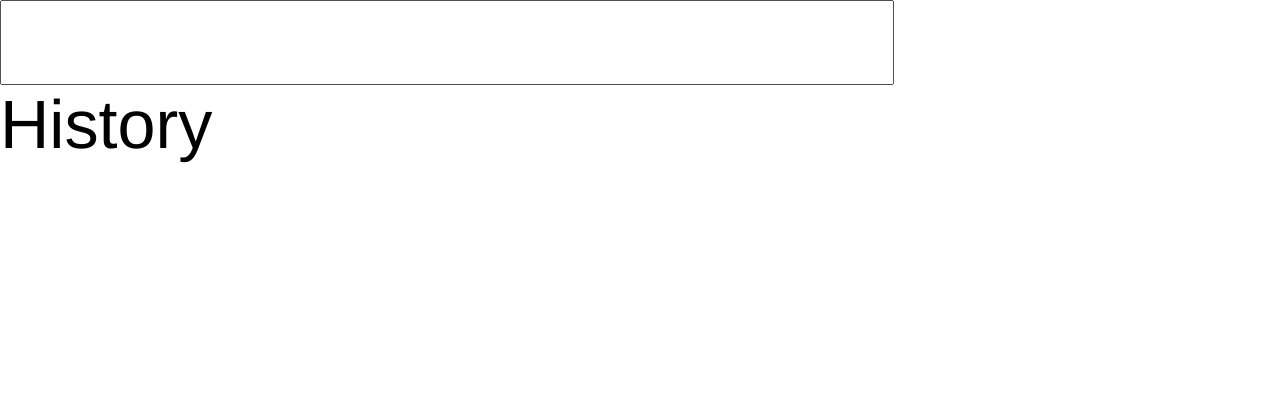
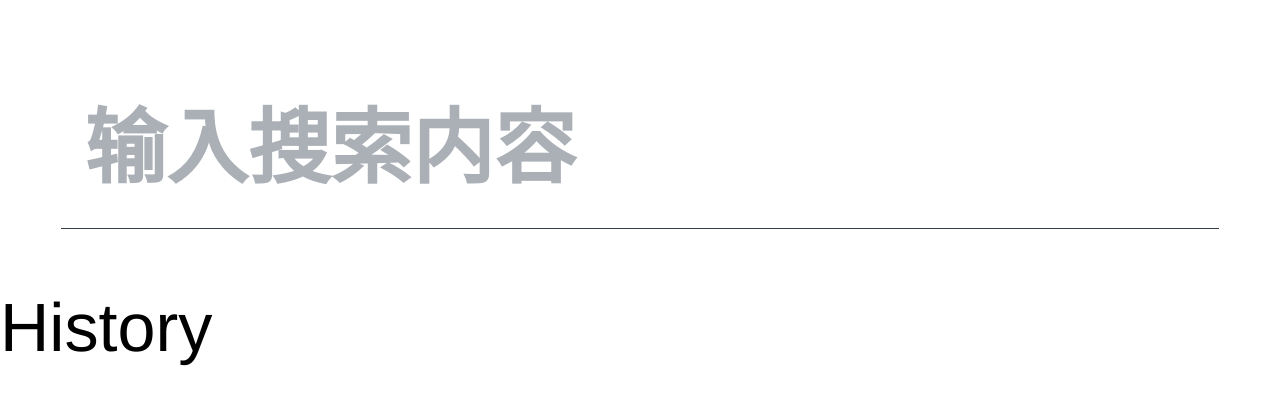
Before and after one commit to VeryExceed/nextjs-jpk, a Next.js app: page /search in a window 1280 px wide. Shown: the top 404 px of the page. Built offline with nearby package versions, Linux system fonts and the light colour scheme.

Commit message:
feat: Search box

```diff
--- a/components/p_search/Input.js
+++ b/components/p_search/Input.js
@@ -1,4 +1,5 @@
 import { memo, useRef } from 'react'
+import s from './Input.module.css'
 
 const Input = ({ submitSearch, fetchSuggest, showHistory, inputVal, setInputVal }) => {
   const inputEl = useRef(null) // 输入框元素
@@ -45,15 +46,28 @@ const Input = ({ submitSearch, fetchSuggest, showHistory, inputVal, setInputVal
   }
 
   return (
-    <div>
+    <div className={s.container}>
+      <div className={`${s.formCont} border-b-1px`}>
+        {/* 让软键盘显示搜索按钮 */}
+        <form action="">
           <input
+            className={s.search}
             type="search"
             value={inputVal}
-          // placeholder={' 输入搜索内容'}
+            placeholder={' 输入搜索内容'}
             onChange={handleChange}
             ref={inputEl}
             onKeyUp={searchSubmit}
+            onClick={() => {
+              inputEl.current.focus()
+            }}
           />
+          {/* 禁止按回车表单自动提交：如果表单中含有多个单行输入框，按Enter键时不会自动提交 */}
+          <input type="text" none="notautosubmit" style={{display:'none'}} />
+        </form>
+        {/* 当输入框不为空的时候展示自定义清空按钮 */}
+        {inputVal ? <button onClick={clearInput} className={s.clean} /> : null}
+      </div>
     </div>
   )
 }
--- /dev/null
+++ b/components/p_search/Input.module.css
@@ -0,0 +1,76 @@
+.container {
+  position: fixed;
+  top: 0;
+  right: 0;
+  left: 0;
+  z-index: 1;
+  box-sizing: border-box;
+  height: 1.69rem;
+  padding: 0.37rem 0.36rem 0.36rem;
+  overflow: hidden;
+  font-size: 0.48rem;
+  background-image: linear-gradient(-180deg, #fff 84%, rgba(255, 255, 255, 0.83) 100%);
+}
+
+.formCont {
+	position: relative;
+}
+
+.search {
+	display: block;
+	width: 100%;
+	padding: 0.23rem 0.3rem 0.19rem 0;
+	font-weight: bold;
+	color:#36404a;
+	letter-spacing: 0;
+	background:rgba(0, 0, 0, 0);
+	border: none;
+  outline: none;
+  -webkit-appearance: none;
+  caret-color: red; /* stylelint-disable-line */
+  -webkit-tap-highlight-color: transparent;
+  ime-mode: active;
+}
+
+.clean {
+  position: absolute;
+  top: 50%;
+  right: 0;
+  width: 0.56rem;
+  height: 0.56rem;
+  margin: -0.28rem -0.14rem 0 0;
+  color: #dcdcdc;
+  background-image: url('/img/clear.png');
+  background-repeat: no-repeat;
+  background-position: center;
+  background-size: 0.28rem 0.28rem;
+}
+
+/* 自定义placeholder颜色 */
+.search::-webkit-input-placeholder {
+  /* WebKit browsers */
+  color: #aab0b6;
+}
+
+.search::-moz-placeholder {
+  /* Mozilla Firefox 19+ */
+  color: #aab0b6;
+}
+
+.search:-moz-placeholder {
+  /* Mozilla Firefox 4 to 18 */
+  color: #aab0b6;
+}
+
+.search:-ms-input-placeholder {
+  /* Internet Explorer 10+ */
+  color: #aab0b6;
+}
+
+.formCont::after {
+  border-bottom: 1px solid #36404a;
+}
+
+.empty.formCont::after {
+  border-bottom: 1px solid #ebebeb;
+}
--- a/pages/search/index.js
+++ b/pages/search/index.js
@@ -7,6 +7,7 @@ import Suggest from '@/p_search/suggest'
 import Result from '@/p_search/Result'
 import { getSearchResult, getSearchSuggest, getHotWord } from 'core/api'
 import { throttle } from 'lodash'
+import s from './search.module.css'
 
 const TYPES = {
   HISTORY: 'history',
@@ -25,7 +26,7 @@ export default function Search({ result, hotWord, kw }) {
   const submitSearch = (kw = '') => {
     setContType(TYPES.RESULT)
     // 替换路由参数
-    console.log(kw)
+    console.log('切换路由', kw)
     router.replace({
       path: '/search',
       query: {
@@ -82,7 +83,7 @@ export default function Search({ result, hotWord, kw }) {
           setInputVal={setInputVal}
         />
         {/* 内容区 */}
-        <div>{renderContent()}</div>
+        <div className={s.content}>{renderContent()}</div>
       </main>
     </div>
   )
--- /dev/null
+++ b/pages/search/search.module.css
@@ -0,0 +1,8 @@
+.content {
+  padding-top: 1.69rem;
+}
+
+.loading {
+  margin-top: 3rem;
+  text-align: center;
+}
```
Lines whose indentation alone changed are shown as unchanged.
